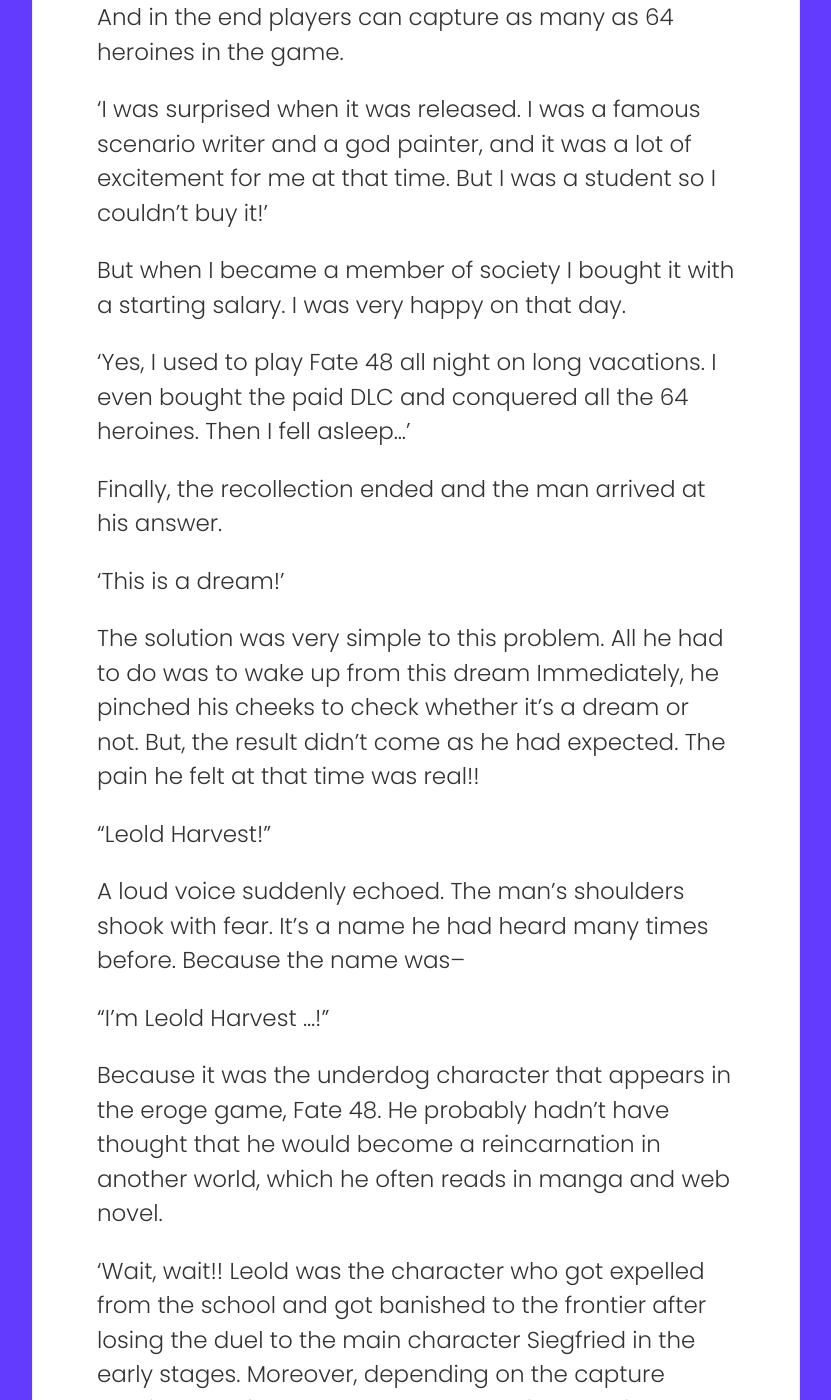
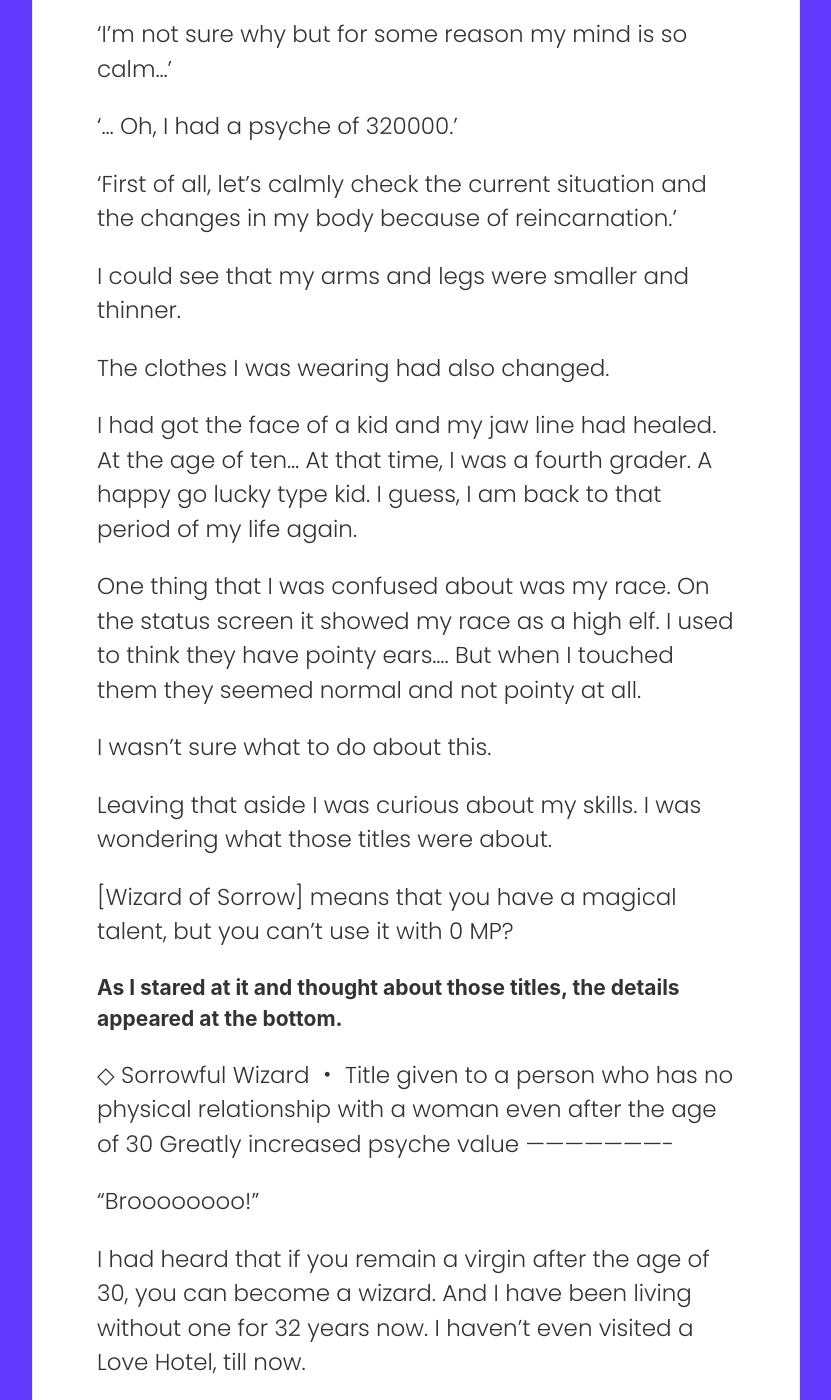
Before and after one commit to yourfantasytranslations/SDWAP, a Jekyll site: the page built from _posts/2021-07-14-c1.md, in a window 1280 px wide and 1400 px high, scrolled down 2825 px. Shown: the whole window, without its empty margins (224-1055 px from the left). Built offline with Jekyll 4.4.1, drawn with Linux system fonts in a browser that asks for light colours; nearby versions of some CDN libraries; some of the changed text lies outside the part shown.

Commit message:
New Chapter added

```diff
--- a/_config.yml
+++ b/_config.yml
@@ -1,11 +1,11 @@
 # ----------- CONFIGURABLE START -----------
-title:            "Eroge Reincarnation, Struggle of a Golden pig aristocrat against fate"
+title:            "Surviving a different world with the All-purpose skill “Creating seasonings”!!"
 description:      ""
-baseurl:     "ER"
+baseurl:     "SDWAP"
 url:              "" # Site url, without a slash at the end.
 signoff:          "lord-asgord"
 facebook_appid:   # APP ID for like button, remove from /_includes/share.html if unwanted.
-google_analytics: G-NLNS2WZ9N9
+google_analytics:
 share:            false # Turn on twitter and facebook share buttons
 
 links:
--- a/_posts/2021-07-14-c1.md
+++ b/_posts/2021-07-14-c1.md
@@ -2,127 +2,169 @@
 title: "Chapter 1"
 ---
 
-"Slap!!!"
 
-Intense pain ran through my cheeks. I collapsed on the spot by the impact of that slap.
+"Ugh, it's dazzling ... Hadn't I closed the curtain yesterday?"
 
-‘What happened? Why am I being beaten?!’
+I woke up to the bright light of the sun.
 
-The man who had no idea why he was being beaten looks around and tried to sort out the situation. Amidst his confusion he raised his head, and noticed another man approaching towards him.
+I want to deceive the light with a futon and sleep a little longer.
 
-A man with bright red hair and a stubborn face looked down at the beaten man with an angry expression on his face.
+At least, that’s what I had planned to do. But, I couldn't pick up the futon. I had no choice but to wake up and open my eyes to see a world that didn’t exist till yesterday.
 
-‘Who? Maybe this guy hit me?!
+"Why is it outside?
 
-I know who I was hit, but I didn't know the reason behind this. And it seemed that the story wasn't over, yet.
+To my right was a grassy field, and to my left was a small street, enough for two cars to pass. It wasn’t a modern road like asphalt, but a road made of dry soil.
 
- "Listen carefully! Never get involved with Claris again! And don’t show us your presence to us. Disappear!"
+"It's too real to be a dream…”
 
-"Ouch ouch ouch ..."
+“No way, a different world transfer pattern?!!"
 
-The man sitting on the ground made a pitiful voice after being beaten by too many swordsmen.
+My chest was throbbing. Because I was longing for  an Isekai trip (Different World Transfer).
 
-‘Why am I so angry…’
+As a fan of fantasy novels, I had been wondering every day before my sleep what would happen if I were to get transferred to another world.
 
-"Hmm!"
+So, I was surprised to find myself in a meadow, and I decided to accept that it was a different world.
 
-The angry red-haired man heard the man sitting down stared at the man sitting down. Snorted with anger, then disappeared.
+I didn’t know If I could do it or not. But I decided to check it out, “Status.”
 
-With this, the man who was sitting till now stood up and tied to confirm his situation.
+A transparent window appeared with a boom.
 
-When I looked around again, I noticed boys and girls dressed in clothes I had never seen before.
+Thank God, it came up correctly.
 
-‘What’s this…’
+I was pretty sure that I'm in a different world because of the status window.
+-------------------------------------
+Name: Tatsuya
+Age: 10 years old
+Gender: Male
+Race：High Elf
+Status：Normal
+Lv：1 （MAX)
+HP：100/100
+MP：0/0
+Physical Attack Power: 100
+Magic Attack Power: 100
+Strength: 50
+Stamina: 50
+Intelligence: 90
+Psyche: 320000
+Agility: 70
+Luck: 100 (MAX)
+【Skills】
+Item Box, Otherworldly Language
 
-Moreover, on a closer look he noticed that the venue was like a live venue and there were many people seated in the audience seats.
+【Unique Skills】
+Seasoning Creation: Lv.1
+(Cooking Seasoning: Lv.1, Sweets Seasoning: Lv.1)
 
-The increasingly confused man took a deep breath to calm down his mind.
+【Title】
+Wizard of Sorrow
+Innocent Heart
+----------------------
 
-‘Calm down, calm down, calm down. First of all, why is this happening? Let's remember what happened today!’
+"Wait! That’s too much information!"
 
-First, the man remembered what he was doing before he getting beaten by those people.
+His surname was gone and only his family given first name was there.
 
-‘Hmmm, I am I was playing Fate 48 the blockbuster and recently trending eroge game.’
+He was 32 years old, a day ago. But now he is a 10 years old kid. His race was not human, but a High Elf. He had a strong psyche of 320,000, and his basic stats were amazing
 
-Fate 48, was a R18 eroge game released by a well-established company that wanted to make a masterpiece that would make a name for itself in the history.
+And his luck of 100 was the best finishing touch for his status.
 
-What's more amazing is that it was created with forty-eight scenario writers and forty-eight illustrators. The huge production cost left even the consumers speechless with astonishment.
+The problem is that his level was 1, and it was already maxed out.
 
-Furthermore, with paid DLC (Downloadable Content) increased the number of heroines to be captured in additional scenarios.
+‘Am I the only one who can't get stronger after transferring to another world?’
 
-And in the end players can capture as many as 64 heroines in the game.
+There is the concept of level, but you can't raise your level if it’s already maxed out.
 
-‘I was surprised when it was released. I was a famous scenario writer and a god painter, and it was a lot of excitement for me at that time. But I was a student so I couldn't buy it!’
+‘I'm not sure why but for some reason my mind is so calm…’
 
-But when I became a member of society I bought it with a starting salary. I was very happy on that day.
+‘... Oh, I had a psyche of 320000.’
 
-‘Yes, I used to play Fate 48 all night on long vacations. I even bought the paid DLC and conquered all the 64 heroines. Then I fell asleep…’
+‘First of all, let's calmly check the current situation and the changes in my body because of reincarnation.’
 
-Finally, the recollection ended and the man arrived at his answer.
+I could see that my arms and legs were smaller and thinner.
 
-‘This is a dream!’
+The clothes I was wearing had also changed.
 
-The solution was very simple to this problem. All he had to do was to wake up from this dream
-Immediately, he pinched his cheeks to check whether it’s a dream or not. But, the result didn’t come as he had expected. The pain he felt at that time was real!!
+I had got the face of a kid and my jaw line had healed. At the age of ten… At that time, I was a fourth grader. A happy go lucky type kid. I guess, I am back to that period of my life again.
 
-"Leold Harvest!"
+One thing that I was confused about was my race. On the status screen it showed my race as a high elf. I used to think they have pointy ears…. But when I touched them they seemed normal and not pointy at all.
 
-A loud voice suddenly echoed. The man's shoulders shook with fear. It's a name he had heard many times before.
-Because the name was--
+I wasn’t sure what to do about this.
 
-"I'm Leold Harvest ...!"
+Leaving that aside I was curious about my skills. I was wondering what those titles were about.
 
-Because it was the underdog character that appears in the eroge game, Fate 48.
-He probably hadn't have thought that he would become a reincarnation in another world, which he often reads in manga and web novel.
+[Wizard of Sorrow] means that you have a magical talent, but you can't use it with 0 MP?
 
-‘Wait, wait!! Leold was the character who got expelled from the school and got banished to the frontier after losing the duel to the main character Siegfried in the early stages. Moreover, depending on the capture heroine, he will be the last boss, and his death is confirmed, in all scenarios.’
+As I stared at it and thought about those titles, the details appeared at the bottom.
+----------------------
+◇ Sorrowful Wizard
+・ Title given to a person who has no physical relationship with a woman even after the age of 30
+Greatly increased psyche value
+----------------------
 
-‘And I don't want to die!!’
+"Broooooooo!"
 
-No matter how much I screamed in my heart, the reality was ruthless. A yelling voice continued to echoed deep within my heart.
+I had heard that if you remain a virgin after the age of 30, you can become a wizard. And I have been living without one for 32 years now. I haven’t even visited a Love Hotel, till now.
 
-"What are you doing?! Leold Harvest! You lost the duel.  Go back to your room immediately!"
+That's what it’s all about. You got the idea right?
 
-"Yes ..."
+I usually try not to let it bother me, but when it's engraved on the title, it hurts.
 
-I had no energy to resist.
+The psyche of 320,000 is 32 years old x 10,000, isn't it?
 
-Now I was just thinking about what to do in this situation.
+I'm happy about that big number. But for some reason I was sweating from my eyes. ----------------------
 
-Masato, who was now Leold was troubled by the fact that his death has been confirmed.
+◇ Innocent Heart
+・ Title of a person who cannot control romantic feelings
+Luck 100 (MAX) fixed, romance weak constitution +
+----------------------
 
-‘What should I do?!’
+I was glad that my luck was fixed at 100 (max), but I wondered how it would affect my love life. I don't want to get sweaty hands just by holding hands. I've never been on a date, so I can't imagine myself holding hands with a girl.
 
-Leold, also known as Masato Sendo, returned to his room and pondered while lying on his bed.
+I was sure this title will change with the way my mind works. I'm 32 years old and longing for a hand-holding date is pretty painful.
+Now that I'm ten years younger, I want to get lot of girls and have fun with them. My luck was maxed out at 100, which means my luck in love must be 100 as well.
 
-All the scenarios were in my head because I had completely cleared Fate 48. That's why Masato was troubled by his confirmed death.
+‘I'm counting on you, okay?’
 
-I had no idea how to live in the future. Since I will die anyway, I wanted to live a live as I pleased.
+Next, on the task list was to check my skills.
 
-He was just uneasy about one factor.
+I was an ordinary businessman, but I loved to eat, so I used to cook and bake. I guess that reflects on my skills.
 
-"Is there a coercive force in the world?"
+I've never made any seasonings, though.
+----------------------
 
-I have seen it many times in web novels, the coercive force of the world. If you try to resist the fate that was supposed to die, then the world will make you die.
+[Seasoning creation Lv.1]
 
-Leold thought he wasn’t any exception. That's why he was worried .
+You can create [cooking seasonings] and [sweets seasonings] as you envision. When you cook with the generated seasoning, you can bring out the taste of the ingredients and obtain all the effects.
 
-"What if I were to die now? I can't do that. I don't have the guts.”
+[Cooking seasoning Lv.1]
+・ Salty sauce
+・ Sauce
 
-Although he muttered this desperately, he did not have the courage to do it. He rolled around on the bed, and time passed by without him being able to think of a solution.
+[Sweet seasoning Lv.1]
+·Sugar
+----------------------
 
-Suddenly, Leold got out his bed, and thought ‘I don't know how much time has passed.’
+They were pretty good skills.
 
-Masato saw Leold's body in the mirror placed in his room.
+Seasonings are often valuable in different worlds.
 
-"It’s the exact body as shown in the illustration. It's full of meat and has no jaws. He was often called as the Golden pig of the game."
+Even so, how far does "as you envision" work?
 
-Leold was a high-ranking duke, and at the same time had a strong self-esteem and an arrogant personality.
+Let's try pouring out some soy sauce like a waterfall from my hand.
 
-Thanks to that, he had lived to the best of his life. He was called the Golden pig because of his fat figure and golden hairs.
+Boom!
 
-Masato sighed and sat on a chair. Looking at the ceiling, Leold remembered his performance.
+"Whoa, stop, stop!"
 
-"I've decided… I'm going to survive this at all costs! I don't care about the mysterious force of this world. This one has the power to be the last boss!
+A lot of soy sauce came out of my hand, just as I imagined.
 
-He thrust his hand upward and grasped the void. Leold knew the potential that was hidden within him. He was determined to use them to survive, in this new world.
+This time, I imagined the soy sauce coming out in a trickle. A trickle of soy sauce came out.
+
+It's so convenient to be able to control the seasoning just the way you want it.
+
+I don't think there's any situation where it is needed to make soy sauce come out like a waterfall.
+
+I had been in the other world for less than ten minutes and I had already covered the grassland in soy sauce.
+
+‘Let's hope the rain will wash it away,’ until then, I started walking on the road, praying that no one would pass through there.
```
Also changed, not shown: about.md (+9 -5 lines).
